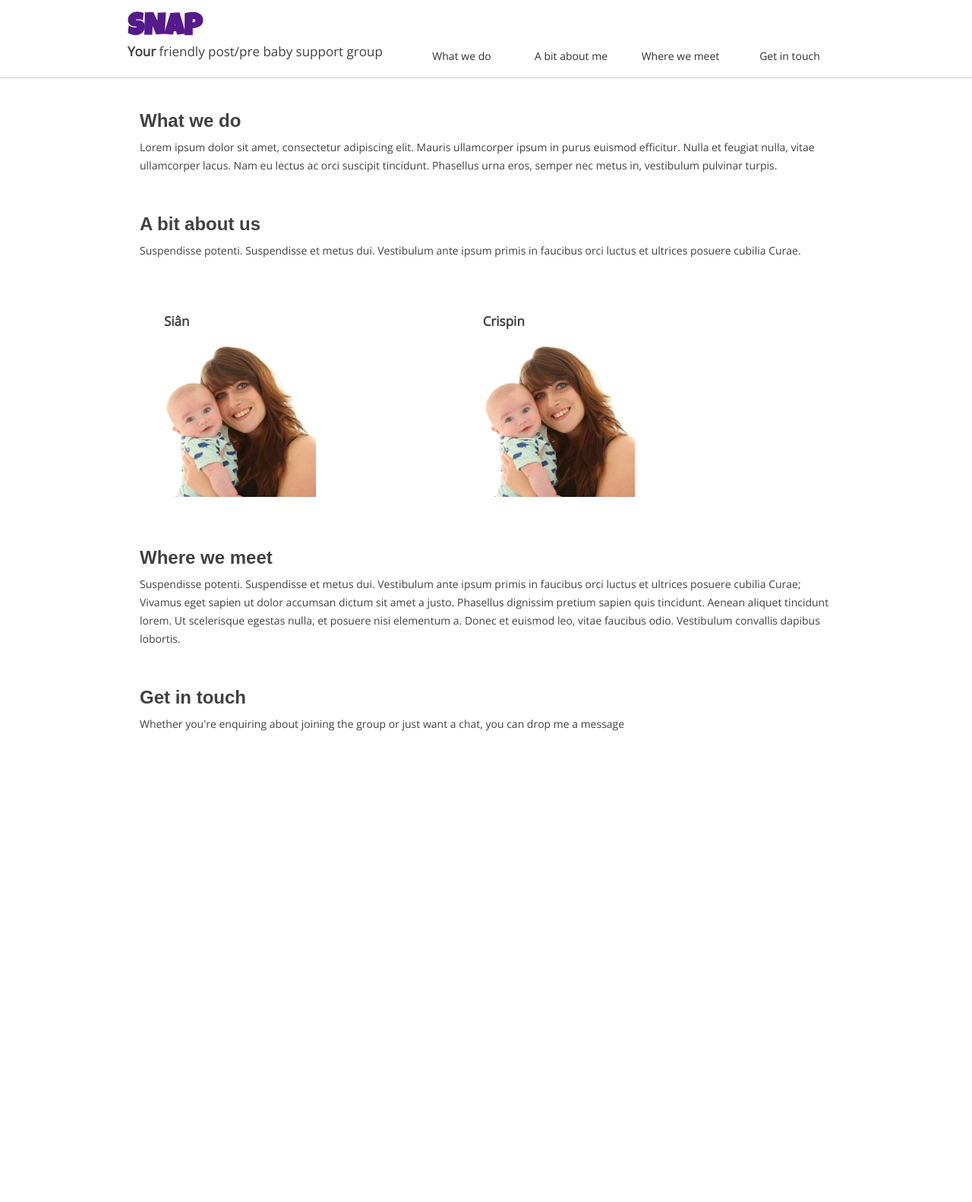
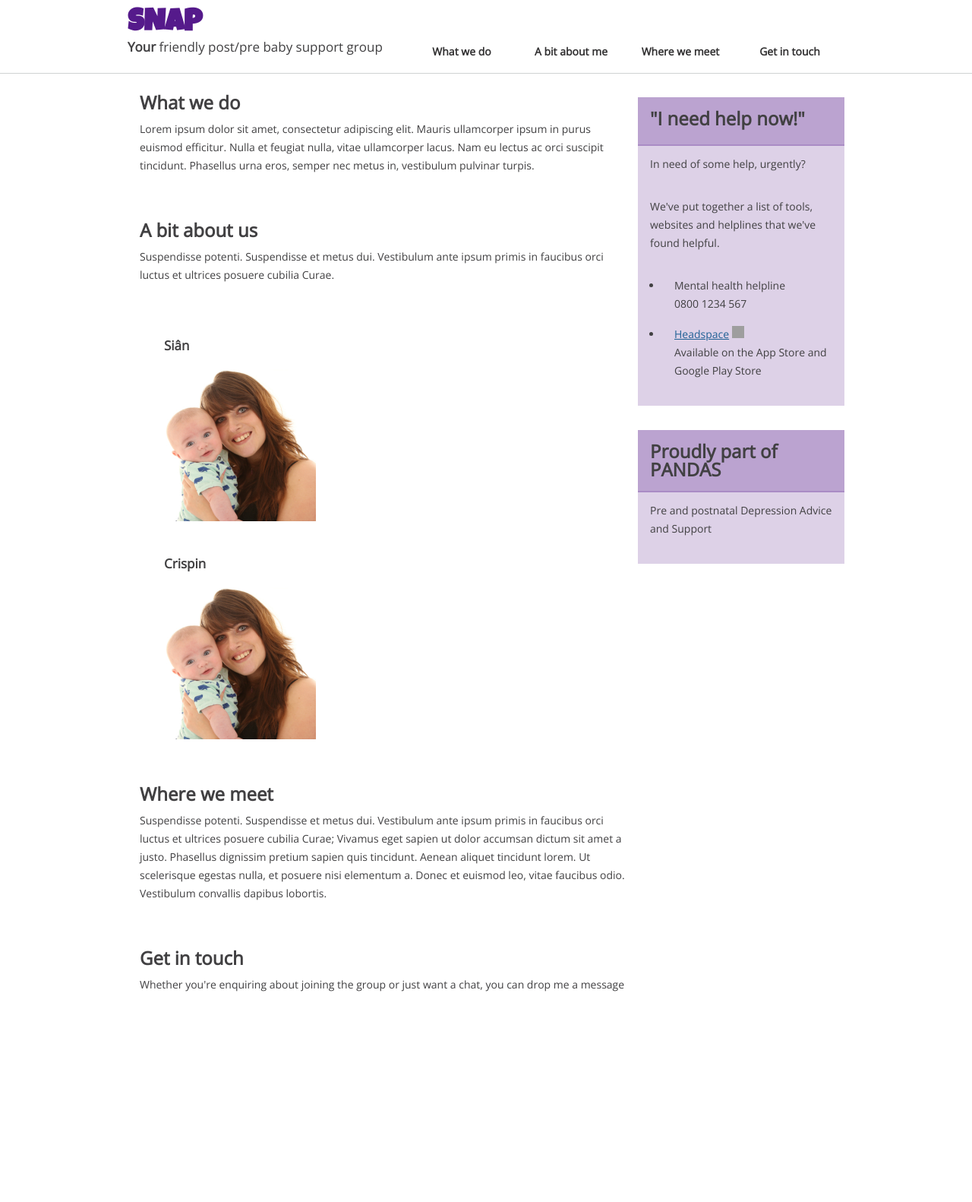
Before and after one commit to Crispioso/snap, a PHP site: page / in a window 1280 px wide. Shown: the top 1582 px of the page at 76% size. Run offline with PHP 8.4, Linux system fonts and the light colour scheme; some web fonts are replaced; grey boxes are pictures that could not be loaded.

Commit message:
Sidebar added and sections cleaned up

```diff
--- a/index.html
+++ b/index.html
@@ -12,7 +12,7 @@
 	<div class="nav">
 		<nav class="wrapper">
 			<ul class="col-wrap nav__list">
-				<li class="col col--lg-23 nav__item--logo">
+				<li class="col col--md-11 col--lg-23 nav__item--logo">
 					<h1 class="nav__logo"><a class="nav__link" href="#home">SNAP</a></h1>
 					<p class="nav__subtitle"><span class="nav__subtitle--strong">Your</span> friendly post/pre baby support group</p>
 				</li>
@@ -32,16 +32,18 @@
 		</nav>
 	</div>
 
-	<div class="wrapper">
-		<div class="col-wrap">
-			<article class="col article">
-				<div id="home" class="intro"></div>
-				<section class="section__content">
-					<h2 id="whatwedo">What we do</h2>
+	<div id="home" class="wrapper">
+		<div class="col-wrap page__content">
+			<article class="col col--lg-42 article">
+				<section class="section">
+					<h2 class="section__title" id="whatwedo">What we do</h2>
+					<div class="section__content">
 						<p>Lorem ipsum dolor sit amet, consectetur adipiscing elit. Mauris ullamcorper ipsum in purus euismod efficitur. Nulla et feugiat nulla, vitae ullamcorper lacus. Nam eu lectus ac orci suscipit tincidunt. Phasellus urna eros, semper nec metus in, vestibulum pulvinar turpis.</p>
+					</div>
 				</section>
-				<section class="section__content">
-					<h2 id="aboutus">A bit about us</h2>
+				<section class="section">
+					<h2 class="section__title" id="aboutus">A bit about us</h2>
+					<div class="section__content">
 						<p>Suspendisse potenti. Suspendisse et metus dui. Vestibulum ante ipsum primis in faucibus orci luctus et ultrices posuere cubilia Curae.</p>
 						<ul class="profiles__list">
 							<!-- <h3 class="profiles__title">Hi, my name is ...</h3> -->
@@ -54,16 +56,53 @@
 								<img class="profiles__image" src="dist/img/Sian_Alfie.jpg">
 							</li>
 						</ul>
+					</div>
 				</section>
-				<section class="section__content">
-					<h2 id="wherewemeet">Where we meet</h2>
+				<section class="section">
+					<h2 class="section__title" id="wherewemeet">Where we meet</h2>
+					<div class="section__content">
 						<p>Suspendisse potenti. Suspendisse et metus dui. Vestibulum ante ipsum primis in faucibus orci luctus et ultrices posuere cubilia Curae; Vivamus eget sapien ut dolor accumsan dictum sit amet a justo. Phasellus dignissim pretium sapien quis tincidunt. Aenean aliquet tincidunt lorem. Ut scelerisque egestas nulla, et posuere nisi elementum a. Donec et euismod leo, vitae faucibus odio. Vestibulum convallis dapibus lobortis.</p>
+					</div>
 				</section>
-				<section class="section__content">
-					<h2 id="getintouch">Get in touch</h2>
+				<section class="section">
+					<h2 class="section__title" id="getintouch">Get in touch</h2>
+					<div class="section__content">
 						<p>Whether you're enquiring about joining the group or just want a chat, you can drop me a message</p>
+					</div>
 				</section>
 			</article>
+
+			<div class="col col--lg-17">
+
+				<section class="section--side">
+					<h2 class="section__title section__title--side">"I need help now!"</h2>
+
+					<div class="section__content section__content--side">
+						<p>In need of some help, urgently?</p>
+						<p>We've put together a list of tools, websites and helplines that we've found helpful.</p>
+						<ul>
+							<li>
+								<dl>
+									<dt>Mental health helpline</dt>
+									<dd>0800 1234 567</dd>
+								</dl>
+							</li>
+							<li>
+								<a href="https://www.headspace.com/">Headspace</a> <br>
+								Available on the App Store and Google Play Store
+							</li>
+						</ul>
+					</div>
+				</section>
+
+				<section class="section section--side">
+					<h2 class="section__title section__title--side">Proudly part of PANDAS</h2>
+
+					<div class="section__content section__content--side">
+						<p>Pre and postnatal Depression Advice and Support</p>
+					</div>
+				</section>
+			</div>
 		</div>
 	</div>
 	<footer>
--- a/scss/components/_nav.scss
+++ b/scss/components/_nav.scss
@@ -13,8 +13,8 @@
 	z-index: 100;
 
 	&__list {
-		margin: 0;
-		padding: 2px 0 0 0;
+		margin: -4px 0 0 0;
+		padding: 0;
 	}
 
 	&__item {
@@ -49,20 +49,14 @@
 		padding-bottom: ($baseline * 2);
 		display: block;
 		color: $thunder;
+		font-weight: bold;
 
 		&:hover {
 			text-decoration: none;
 		}
 
 		&--active {
-			//height: ($baseline * 5);
 			border-bottom: 2px solid $logo;
-
-			//animations
-			//-webkit-transition : border 500ms ease-in;
-			//-moz-transition : border 500ms ease-in;
-			//-o-transition : border 500ms ease-in;
-			//transition : border 500ms ease-in;
 		}
 	}
 
--- /dev/null
+++ b/scss/components/_page.scss
@@ -0,0 +1,9 @@
+//_page.scss
+
+.page {
+
+	&__content {
+		margin-top: ($baseline * 12);
+	}
+
+}
--- a/scss/elements/_article.scss
+++ b/scss/elements/_article.scss
@@ -1,5 +1,7 @@
 //_article.scss
 
 .article {
-	padding: ($baseline * 8) $col 0 $col;
+	padding: 0;
+	margin-left: $col;
+	//margin-top: ($baseline * 12);
 }
--- a/scss/elements/_sections.scss
+++ b/scss/elements/_sections.scss
@@ -4,9 +4,31 @@ section {
 
 .section {
 
+	padding: $baseline $col;
+	//background-color: ;
+
+	&--side {
+		background-color: #DDD1E7;
+		//color: $iron;
+		padding: 0;
+		margin-top: $baseline * 4;
+	}
+
 	&__title {
 		margin-top: $baseline * 6;
 		margin-bottom: 0;
+
+		&:first-child {
+			margin-top: $baseline * 2;
+		}
+
+		&--side {
+			background-color: #bba3d0;
+			padding: ($baseline * 2) $col;
+			min-height: $baseline * 8;
+			border-bottom: 2px solid #aa8cc5;
+			margin-bottom: -2px;
+		}
 	}
 
 	&__subtitle {
@@ -64,6 +86,10 @@ section {
 
 		}
 
+		&--side {
+			padding: $baseline $col;
+		}
+
 	}
 
 }
--- a/scss/elements/_type.scss
+++ b/scss/elements/_type.scss
@@ -45,7 +45,7 @@ h1 {
 }
 
 h2 {
-	font-family: $heading-font-family;
+	//font-family: $heading-font-family;
 	font-size: 24px;
 	font-weight: strong;
 	line-height: 24px;
--- a/scss/main.scss
+++ b/scss/main.scss
@@ -30,3 +30,4 @@ $old-ie: false;
 @import "components/tooltip";
 @import "components/nav";
 @import "components/pictures";
+@import "components/page";
```
Also changed, not shown: js/main.js (+7 -4 lines), dist/css/main.css, dist/js/main.js. Lines whose indentation alone changed are shown as unchanged.
